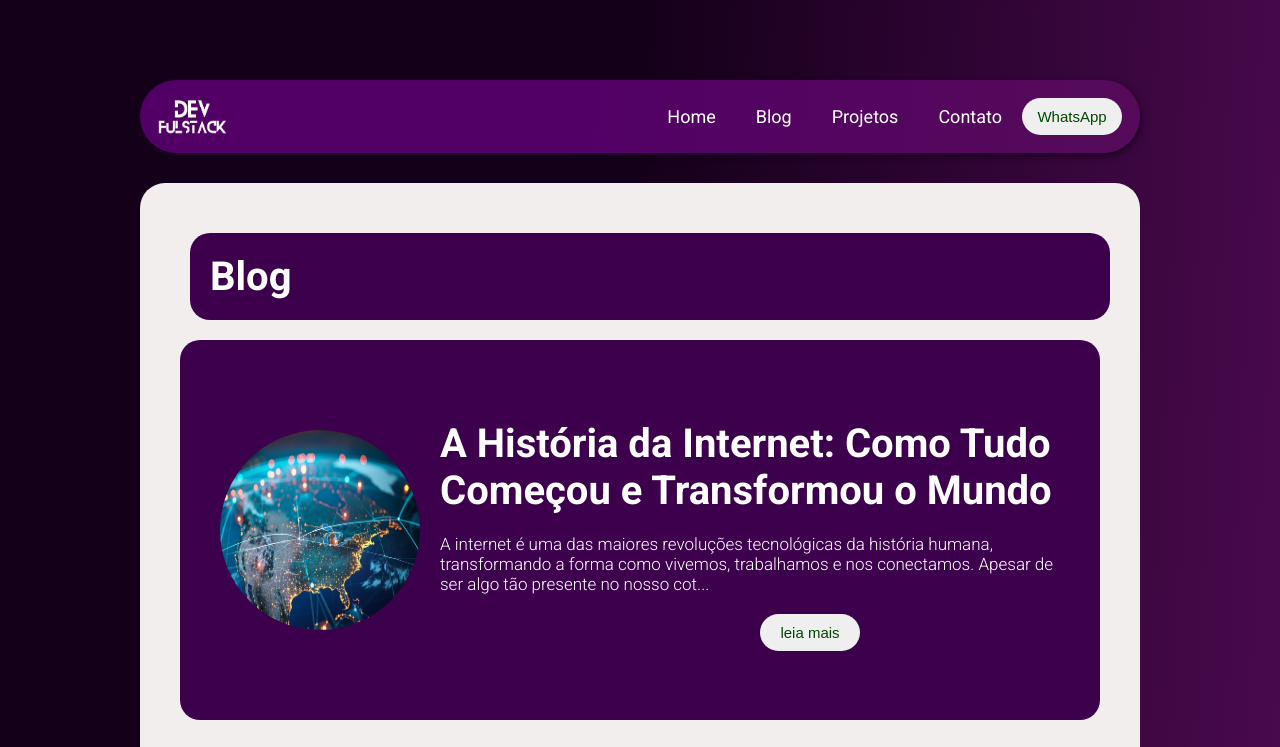
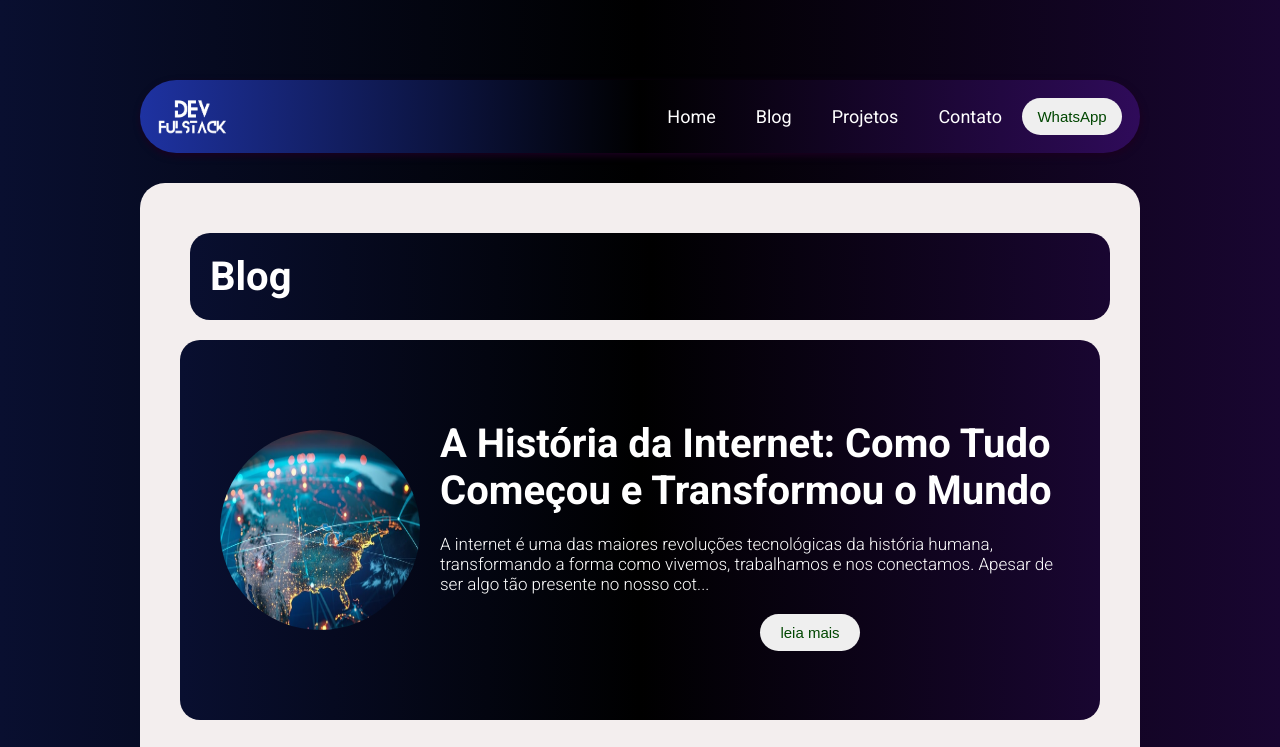
Before and after one commit to Jpaulo2589/portifolio-joao-paulo, a plain HTML site: page blog.html in a window 1280 px wide. Shown: the top 747 px of the page. Drawn offline with Linux system fonts and the light colour scheme; a web font is replaced by a local one.

Commit message:
Alteração das backgrounds do CSSs.

```diff
--- a/blog.style.css
+++ b/blog.style.css
@@ -12,7 +12,7 @@ main {
 }
 
 main h1 {
-    background-color: #3d004d;
+    background: -webkit-linear-gradient(90deg, #090f30,#000000,#190631);background: linear-gradient(90deg, #090f30,#000000,#190631);
     width: 920px;
     font-size: 40px;
     padding: 20px;
@@ -22,7 +22,7 @@ main h1 {
 
 
 .secoes-conteudos-principais {
-    background-color: #3d004d;
+    background: -webkit-linear-gradient(90deg, #090f30,#000000,#190631);background: linear-gradient(90deg, #090f30,#000000,#190631);
     width: 920px;
     height: 380px;
     display: flex;
--- a/index.style.css
+++ b/index.style.css
@@ -6,7 +6,7 @@
 
 body {
     font-family: 'Roboto', sans-serif;
-    background: linear-gradient(93deg,rgb(20, 0, 25) 43%, rgba(85, 11, 89, 1) 100%);
+    background: -webkit-linear-gradient(90deg, #090f30,#000000,#190631);background: linear-gradient(90deg, #090f30,#000000,#190631);
     color: white;
     padding: 30px 0;
 }
@@ -17,7 +17,7 @@ header img {
 }
 
 header nav {
-    background: linear-gradient(93deg,#520066 43%, rgba(85, 11, 89, 1) 100%);
+    background: -webkit-linear-gradient(90deg, #090f30,#000000,#190631);background: linear-gradient(90deg, #1e32a1,#000000,#2f0b5a);
     display: flex;
     justify-content: space-between;
     width: 1000px;
@@ -99,7 +99,7 @@ main section h2 {
 }
 
 main section h2 span {
-    color: #a600cf;
+    color: #d900ff;
 }
 
 main section p {
```
